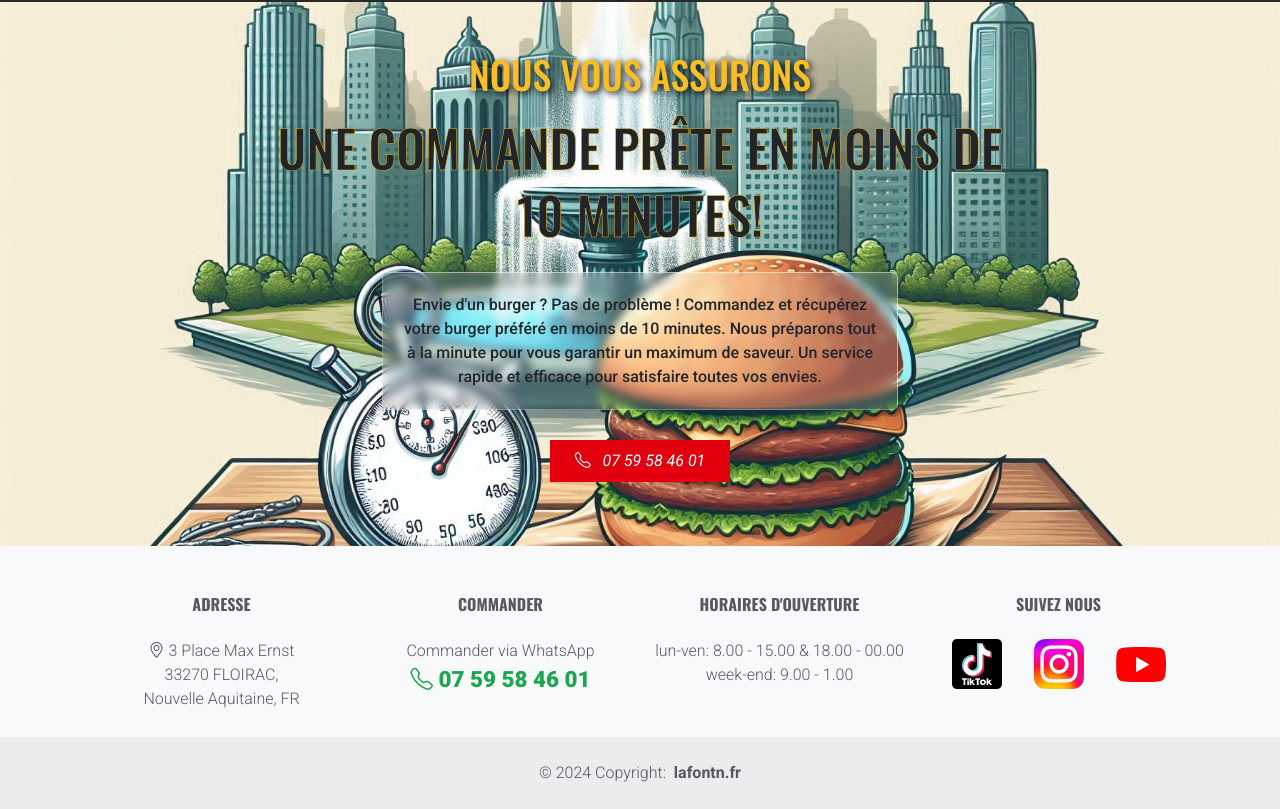
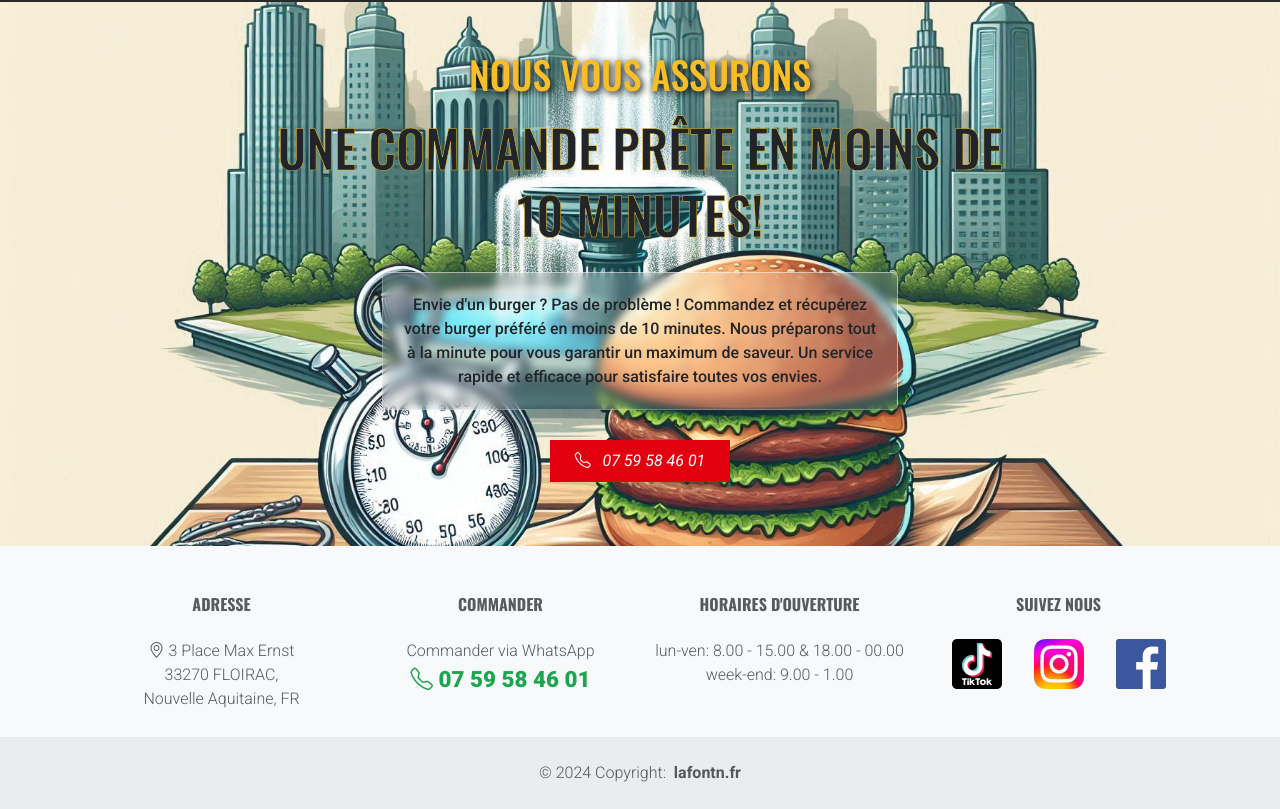
Before and after one commit to MessaliHadj/lafontaine, a React (Vite) app in the folder hwg-lafontn/: page / in a window 1280 px wide. Shown: the part 6650-7459 px from the top of the page. Built offline with nearby package versions, Linux system fonts and the light colour scheme; grey boxes are pictures that could not be loaded; a web font is replaced by a local one.

Commit message:
change seo

```diff
--- a/hwg-lafontn/index.html
+++ b/hwg-lafontn/index.html
@@ -4,7 +4,9 @@
     <meta charset="UTF-8" />
     <link rel="icon" type="image/svg+xml" href="/favicon.ico" />
     <meta name="viewport" content="width=device-width, initial-scale=1.0" />
-    <title>La Font'n Original Burger</title>
+    <meta name="description" content="La Font'n à Floirac (33270) : Burgers artisanaux et tajines savoureux à emporter ou en livraison ! Commandez en click and collect ou faites-vous livrer à domicile. Découvrez nos burgers gourmets avec des ingrédients frais et nos tajines traditionnels mijotés avec amour. Snack à Foirac, burgers à emporter, tajines en livraison, click and collect Foirac, livraison repas à domicile, restauration rapide de qualité, cuisine artisanale, plats faits maison, spécialités burgers et tajines. Commandez dès maintenant et régalez-vous !" />
+    <meta name="keywords" content="Burgers, Tajines, À emporter, Livraison, Click and collect, Floirac (33270), La Font'n">
+    <title>La Font'n - Burgers et Tajines à Floirac (33270) - Livraison et Click & Collect</title>
   </head>
   <body>
     <div id="root"></div>
--- a/hwg-lafontn/src/components/Wrapper/Footer.jsx
+++ b/hwg-lafontn/src/components/Wrapper/Footer.jsx
@@ -4,6 +4,7 @@ import { Container, Row, Col } from 'react-bootstrap'
 import Tiktok from '@/assets/tiktok.png'
 import Instagram from '@/assets/instagram.png'
 import Youtube from '@/assets/youtube.png'
+import Facebook from '@/assets/facebook.png'
 
 const Footer = () => {
   return (
@@ -45,14 +46,14 @@ const Footer = () => {
                   suivez nous
                 </h3>
                 <span>
-                  <Link to="/" aria-label="tiktok" className="mx-3">
+                  <Link to="https://www.tiktok.com/@la_font_n" aria-label="tiktok" className="mx-3">
                     <img src={Tiktok} alt="logo de TikTok" />
                   </Link>
-                  <Link to="/" aria-label="instagram" className="mx-3">
+                  <Link to="https://www.instagram.com/lafontainedelaplace/" aria-label="instagram" className="mx-3">
                     <img src={Instagram} alt="logo d'instagram" />
                   </Link>
-                  <Link to="/" aria-label="youtube" className="mx-3">
-                    <img src={Youtube} alt="logo de YouTube" />
+                  <Link to="/" aria-label="facebook" className="mx-3">
+                    <img src={Facebook} alt="logo de Facebook" />
                   </Link>
                 </span>
               </div>
```
Also changed, not shown: hwg-lafontn/src/assets/facebook.png (added).
